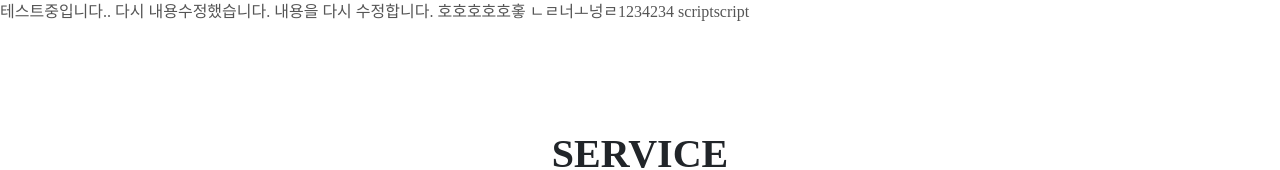
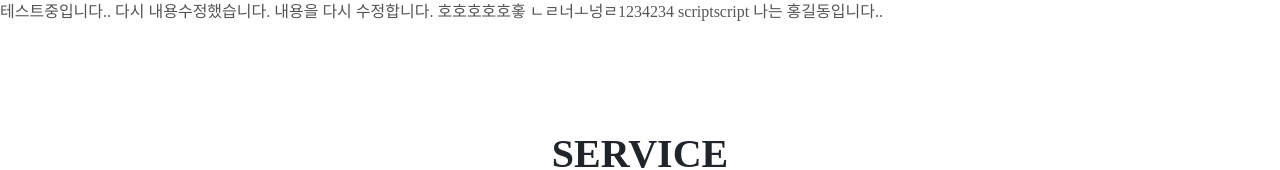
Before and after one commit to m-kyu/test-1, a plain HTML site: page index.html in a window 1280 px wide. Shown: the top 170 px of the page. Drawn offline with nearby package versions, Linux system fonts and the light colour scheme.

Commit message:
Update index.html
wsdef

```diff
--- a/index.html
+++ b/index.html
@@ -27,6 +27,7 @@
         호호호호호홓
         ㄴㄹ너ㅗ넝ㄹ1234234
         scriptscript
+        나는 홍길동입니다..
     </aside>
     <header>
         <div>
```
